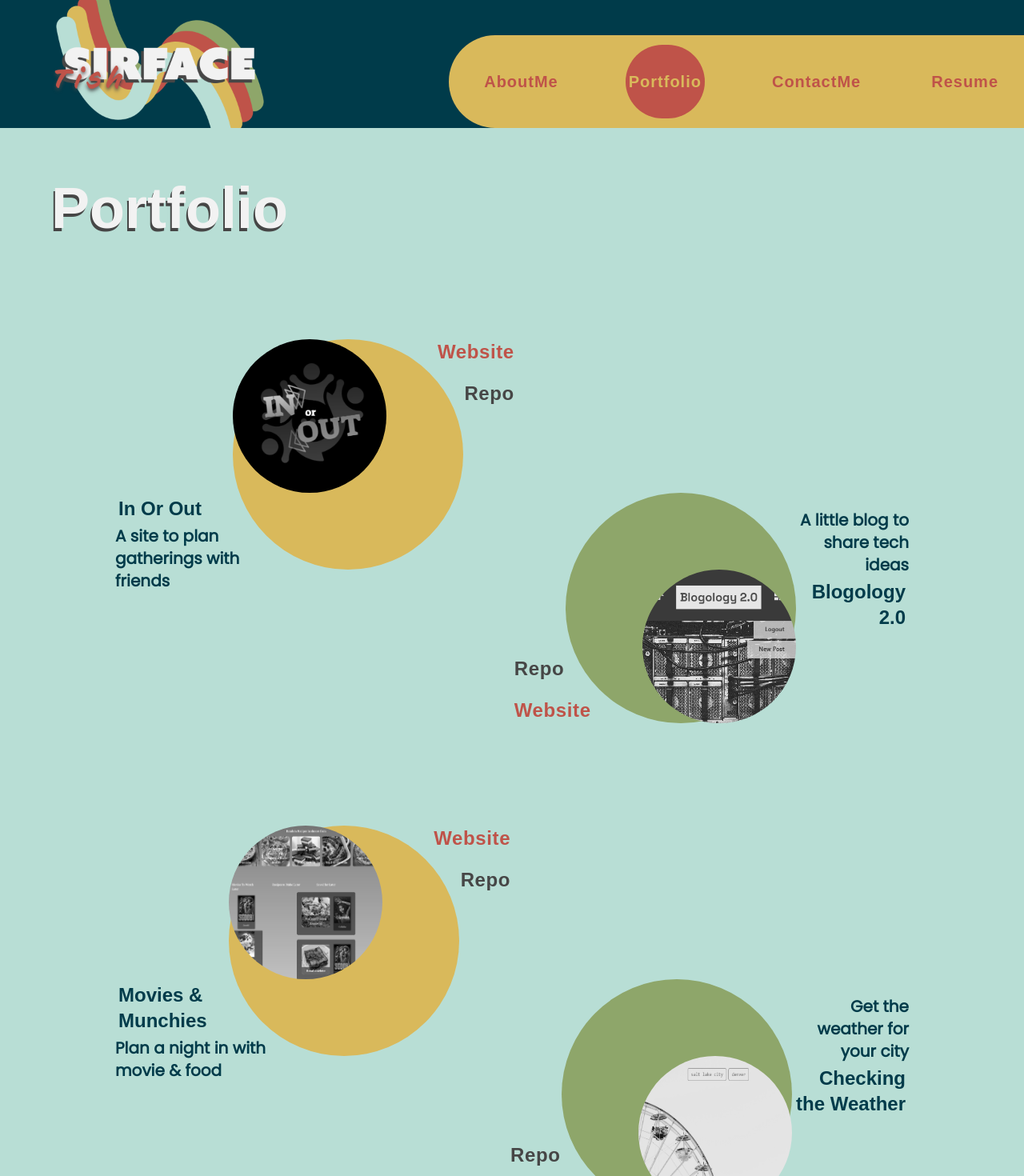
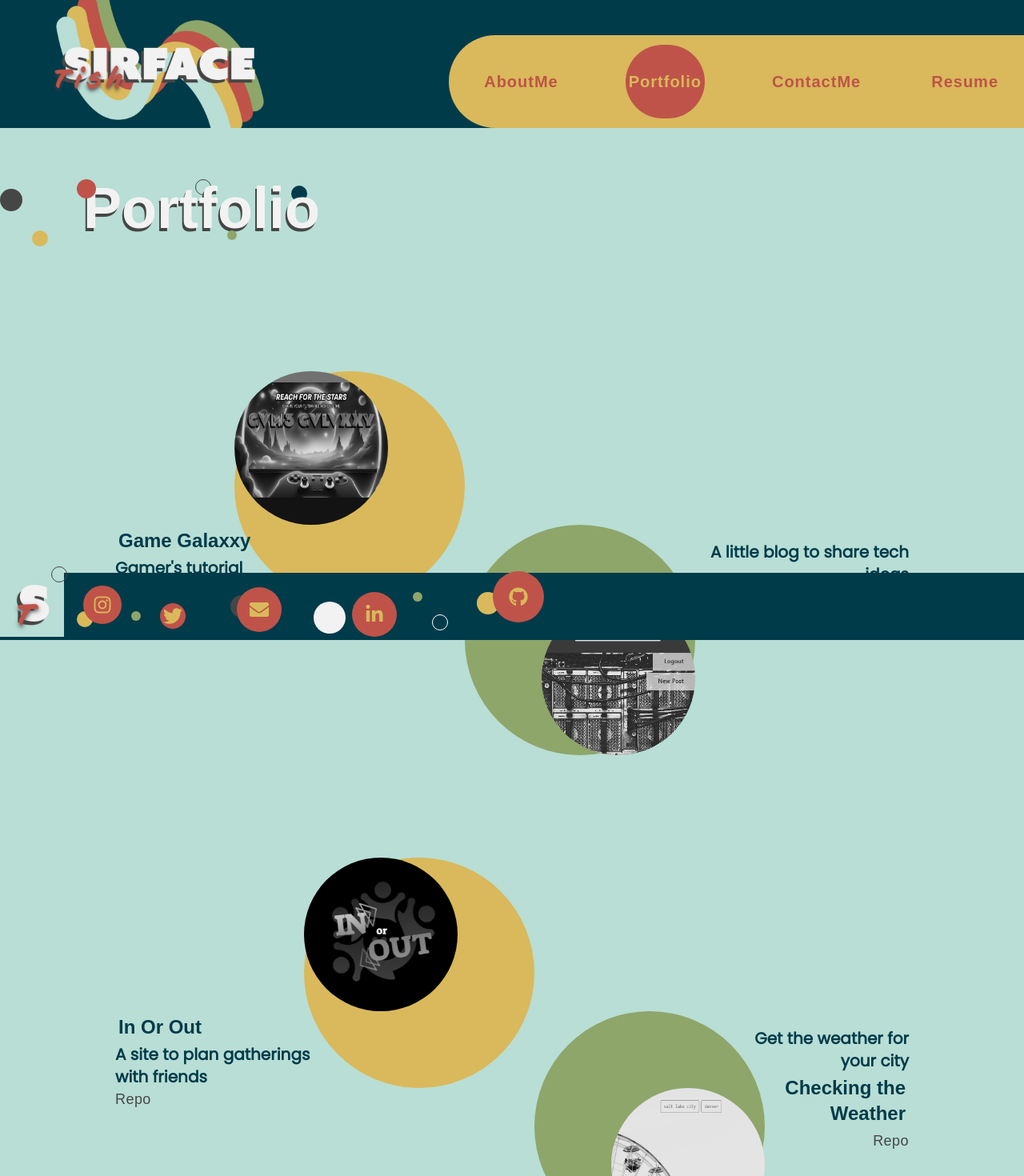
Before and after one commit to ThisTish/Portfolio_of_Tish, a React (Vite) app: page /portfolio in a window 1280 px wide. Shown: the top 1470 px of the page at 80% size. Built offline with nearby package versions, Linux system fonts and the light colour scheme; a web font is replaced by a local one.

Commit message:
bubbles on footer, portfolio, resume, sticky footer

```diff
--- a/src/components/ContactForm.jsx
+++ b/src/components/ContactForm.jsx
@@ -156,10 +156,9 @@ const ContactForm = () => {
 					<div className="bg-green w-3 h-3 rounded-full absolute bottom-5 right-32"></div>
 					<div className="bg-secondary w-5 h-5 rounded-full absolute top-2 right-20 "></div>
 
-
 					<button
 					type="submit"
-					className={`rounded-full px-5 text-highlight font-bold [text-shadow:_-2px_4px_0_var(--shadow)] ${messageSent ? 'bg-green' : 'bg-red'} `}
+					className={`rounded-full px-4 text-highlight shadow-md shadow-secondary font-bold [text-shadow:_-2px_4px_0_var(--shadow)] ${messageSent ? 'bg-green' : 'bg-red'} `}
 					disabled={messageSent} >
 						{messageSent ? 'Sent' : 'Send'}
 					</button>
--- a/src/components/Footer.jsx
+++ b/src/components/Footer.jsx
@@ -5,19 +5,29 @@ import { FaGithub, FaLinkedinIn, FaEnvelope, FaInstagram, FaTwitter } from 'reac
 
 const Footer = () => {
 	return (
-		<div className="bg-secondary flex mt-auto">
+		<div className="bg-secondary sticky bottom-0 mt-auto z-20">
 			<footer className="flex justify-start">
 				{/* img btn to go to home */}
 				<NavLink to='/about'>
 					<img src={ logo } className='h-16 w-auto md:h-20' alt='TS-Tish Sirface Initials' />
 				</NavLink>
 				{/* socials */}
-				<div className="text-yellow w-64 pl-10 pr-5 text-xl rounded-tr-full rounded-br-full flex -ml-8 md:my-1 md:text-2xl items-center">
-					<a href= "https://www.instagram.com/_thistish"className="-mt-1 bg-red rounded-full p-3 -ml-1 mr-1 md:mx-2 lg:mx-4"><FaInstagram /></a>
+				<div className="text-yellow w-64 pl-10 pr-5 text-xl rounded-tr-full rounded-br-full flex -ml-8 md:my-1 md:text-2xl items-center relative">
+					{/* bubbles */}
+					<div className="bg-yellow w-5 h-5 rounded-full absolute bottom-1 left-5 md:bottom-3 md:left-12 z-0"></div>
+					<div className=" bg-shadow w-4 h-4 md:w-7 md:h-7 rounded-full absolute right-0 md:-z-10 md:-right-3"></div>
+					<div className="hidden sm:block bg-yellow w-7 h-7 rounded-full absolute top-5 sm:-right-32 md:-right-48 lg:-right-80"></div>
+					<div className="hidden md:block bg-highlight w-10 h-10 rounded-full absolute top-8 -right-28 md:-z-10 md:-right-32"></div>
+					<div className=" border border-shadow border-3 w-5 h-5 rounded-full absolute top-10 left-80 md:left-4 md:-top-3"></div>
+					<div className=" bg-green w-3 h-3 rounded-full absolute bottom-5 right-32"></div>
+					<div className="hidden md:block bg-green w-3 h-3 rounded-full absolute top-5 -right-56"></div>
+					<div className="hidden md:block bg-secondary border-white border-3 border w-5 h-5 rounded-full absolute top-12 -right-64 "></div>
+					{/* links */}
+					<a href= "https://www.instagram.com/_thistish"className="-mt-1 bg-red rounded-full p-3 -ml-1 mr-1 z-10 md:mx-2 lg:mx-4"><FaInstagram /></a>
 					<a href= "https://x.com/SirTishFace"className="mt-6 bg-red rounded-full p-1  ml-1 mr-2 md:mx-4 lg:mx-8"><FaTwitter  /></a>
 					<NavLink to= "contact"className="mt-2 bg-red rounded-full p-4 mx-3 md:mx-6 lg:mx-8"><FaEnvelope /></NavLink>
-					<a href= "https://www.linkedin.com/in/tishsirface/"className="mt-5 bg-red rounded-full p-2 -mx-1 md:mx-9 lg:mx-14"><FaLinkedinIn /></a>
-					<a href= "https://github.com/ThisTish"className="-mt-3 bg-red rounded-full p-5 ml-4 md:ml-8 md:-mt-6 lg:mx-16"><FaGithub /></a>
+					<a href= "https://www.linkedin.com/in/tishsirface/"className="mt-5 bg-red rounded-full p-4 -mx-1 md:mx-9 lg:mx-14"><FaLinkedinIn /></a>
+					<a href= "https://github.com/ThisTish"className="-mt-3 bg-red rounded-full p-5 ml-4 z-10  md:ml-8 md:-mt-6 lg:mx-16"><FaGithub /></a>
 				</div>
 
 			</footer>
--- a/src/components/ProfilePicAnimated.jsx
+++ b/src/components/ProfilePicAnimated.jsx
@@ -7,7 +7,7 @@ function ProfilePicAnimated() {
 	return (
 		<>
 		{/* add loader */}
-			<div className='mx-auto rounded-3xl overflow-hidden z-10 mb-7 max-w-96 sm:w-64 md:w-72 lg:w-96 '>
+			<div className='mx-auto rounded-3xl overflow-hidden z-10 mb-7 max-w-96 sm:w-64 md:w-72 lg:w-96 md:scale-x-[-1]'>
 				<video autoPlay muted>
 					<source src={profilePic} type='video/mp4'/>
 				</video>
--- a/src/components/ProjectCards.jsx
+++ b/src/components/ProjectCards.jsx
@@ -7,17 +7,18 @@ const ProjectCards = ({ project }) => {
 			{/* first card */}
 			<div className="flex">
 
-				<div className="text-secondary flex flex-col mt-20 -mr-12 z-10 lg:mt-48">
-					<a><h4 className=" font-extrabold text-sm m-1 md:text-lg md:mr-5 lg:text-2xl">{project.title1}</h4></a>
+				<div className="text-secondary float mt-20 -mr-12 z-10 lg:mt-48">
+					<a href={project.websiteLink1}><h4 className=" font-extrabold text-sm m-1 md:text-lg md:mr-5 lg:text-2xl">{project.title1}</h4></a>
 					<p className="text-xs font-bold md:text-base lg:text-xl ">{project.description1}</p>
+					<a className="text-shadow text-xs md:text-base lg:text-lg font-sans tracking-wide" href={project.repoLink1}>Repo</a>
 				</div>
 				<div className="bg-yellow w-32 h-32 rounded-full md:min-w-48 md:h-48 lg:min-w-72 lg:h-72">
-					<img src={project.imgSrc1} className='w-24 h-24 rounded-full grayscale brightness-100 hover:brightness-100 hover:grayscale-0 transition duration-300 ease-in-out md:w-32 md:h-32 lg:min-w-48 lg:h-48 ' />
+					<a href={project.websiteLink1}><img src={project.imgSrc1} className='w-24 h-24 rounded-full grayscale brightness-100 hover:brightness-100 hover:grayscale-0 transition duration-300 ease-in-out md:w-32 md:h-32 lg:min-w-48 lg:h-48 ' /></a>
 				</div>
 
-				<div className="text-sm font-bold space-y-3 flex flex-col items-end -ml-8 md:text-lg lg:text-2xl lg:space-y-5">
-					<a className="text-red font-sans tracking-wide" href={project.websiteLink1}>Website</a>
-					<a className="text-shadow font-sans tracking-wide" href={project.repoLink1}>Repo</a>
+				<div className="">
+
+
 
 				</div>
 
@@ -25,18 +26,15 @@ const ProjectCards = ({ project }) => {
 			{/* 2nd card (mirrored) */}
 			<div className='flex'>
 
-				<div className=" text-sm font-bold space-y-3 flex flex-col justify-end -mr-8 z-10 md:text-lg lg:text-2xl lg:space-y-5">
-					<a className="text-shadow font-sans tracking-wide" href={project.repoLink2}>Repo</a>
-					<a className="text-red font-sans tracking-wide" href={project.websiteLink2}>Website</a>
+
+				<div className="bg-green w-32 h-32 rounded-full flex justify-end items-end md:min-w-48 md:h-48 lg:min-w-72 lg:h-72">
+				<a href={project.websiteLink2}><img src={project.imgSrc2} className='w-24 h-24 rounded-full grayscale brightness-90 hover:brightness-100 hover:grayscale-0 transition duration-300 ease-in-out md:w-32 md:h-32 lg:min-w-48 lg:h-48' /></a>
 				</div>
 
-				<div className="bg-green w-32 h-32 rounded-full flex justify-end items-end md:min-w-48 md:h-48 lg:min-w-72 lg:h-72">
-					<img src={project.imgSrc2} className='w-24 h-24 rounded-full grayscale brightness-90 hover:brightness-100 hover:grayscale-0 transition duration-300 ease-in-out md:w-32 md:h-32 lg:min-w-48 lg:h-48' />
-				</div>
-
-				<div className="text-secondary flex flex-col md:text-end mt-5 ">
+				<div className="text-secondary md:-ml-8 float md:text-end mt-5 ">
 					<p className="text-xs font-semibold md:text-base lg:text-xl">{project.description2}</p>
-					<h4 className=" font-extrabold text-sm m-1 md:text-lg lg:text-2xl">{project.title2}</h4>
+					<a href={project.websiteLink2}><h4 className=" font-extrabold text-sm m-1 md:text-lg lg:text-2xl">{project.title2}</h4></a>
+					<a className="text-shadow text-xs md:text-base lg:text-lg font-sans tracking-wide" href={project.repoLink1}>Repo</a>
 				</div>
 
 			</div>
--- a/src/pages/Portfolio.jsx
+++ b/src/pages/Portfolio.jsx
@@ -3,8 +3,17 @@ import projectList from '../projects.json'
 
 const Portfolio = () => {
 	return (
-		<section className='mb-5'>
+		<section className='space-y-36  mb-32'>
+			<div className='ml-10 relative h-20 w-48 md:w-72 lg:h-24 lg:w-96 '>
+				<div className="bg-yellow w-5 h-5 rounded-full absolute bottom-3"></div>
+				<div className="bg-red w-6 h-6 rounded-full absolute left-14 "></div>
+					<div className="bg-shadow w-7 h-7 rounded-full absolute -left-10 top-3 -z-10 lg:z-10 "></div>
+					<div className="bg-highlight w-10 h-10 rounded-full absolute top-8 -left-48"></div>
+					<div className="border border-shadow border-3 w-5 h-5 rounded-full absolute right-40 -z-10"></div>
+					<div className="bg-green w-3 h-3 rounded-full absolute bottom-5 right-32"></div>
+					<div className="bg-secondary w-5 h-5 rounded-full absolute top-2 right-10 -z-10 "></div>
 			<h2 className="text-highlight text-3xl font-bold [text-shadow:_-2px_4px_0_var(--shadow)] mx-3 my-1 md:text-5xl lg:m-16 lg:text-7xl">Portfolio</h2>
+			</div>
 			<div className="space-y-32 mb-16">
 				{ projectList.map((project) =>(
 					<ProjectCards key={project.id} project={project} />
--- a/src/projects.json
+++ b/src/projects.json
@@ -1,11 +1,11 @@
 [
 
 	{	"id": "1",
-		"title1": "In Or Out",
-		"description1":"A site to plan gatherings with friends",
-		"imgSrc1": "/assets/images/InOrOut.png",
-		"websiteLink1": "https://in-or-out-6n4t.onrender.com/",
-		"repoLink1": "https://github.com/Sean-K-Madigan/In-Or-Out",
+		"title1": "Game Galaxxy",
+		"description1":"Gamer's tutorial hub",
+		"imgSrc1": "/assets/images/GameGalaxxy.png",
+		"websiteLink1": "https://game-galaxxy.onrender.com/",
+		"repoLink1": "https://github.com/TheKyleKirby/GAME-GALAXXY",
 
 		"title2": "Blogology 2.0",
 		"description2":"A little blog to share tech ideas",
@@ -14,11 +14,12 @@
 		"repoLink2": "https://github.com/ThisTish/Blogology2.0"
 	},
 	{	"id": "2",
-		"title1": "Movies & Munchies",
-		"description1":"Plan a night in with movie & food",
-		"imgSrc1": "/assets/images/MoviesMunchies.png",
-		"websiteLink1": "https://thistish.github.io/Movies-n-Munchies/",
-		"repoLink1": "https://github.com/ThisTish/Movies-n-Munchies",
+		"title1": "In Or Out",
+		"description1":"A site to plan gatherings with friends",
+		"imgSrc1": "/assets/images/InOrOut.png",
+		"websiteLink1": "https://in-or-out-6n4t.onrender.com/",
+		"repoLink1": "https://github.com/Sean-K-Madigan/In-Or-Out",
+
 
 		"title2": "Checking the Weather",
 		"description2":"Get the weather for your city",
@@ -33,11 +34,11 @@
 		"websiteLink1": "https://thistish.github.io/Blogology/",
 		"repoLink1": "https://github.com/ThisTish/Blogology",
 
-		"title2": "Task Master",
-		"description2":"Simple Kanban board for tasks",
-		"imgSrc2": "/assets/images/TaskMaster.png",
-		"websiteLink2": "https://thistish.github.io/Task-Master/",
-		"repoLink2": "https://github.com/ThisTish/Task-Master?tab=readme-ov-file"
+		"title2": "Movies & Munchies",
+		"description2":"Plan a night in with movie & food",
+		"imgSrc2": "/assets/images/MoviesMunchies.png",
+		"websiteLink2": "https://thistish.github.io/Movies-n-Munchies/",
+		"repoLink2": "https://github.com/ThisTish/Movies-n-Munchies"
 	}
 
 ]
```
Also changed, not shown: src/pages/Resume.jsx (+22 -2 lines), public/assets/images/GameGalaxxy.png (added).
